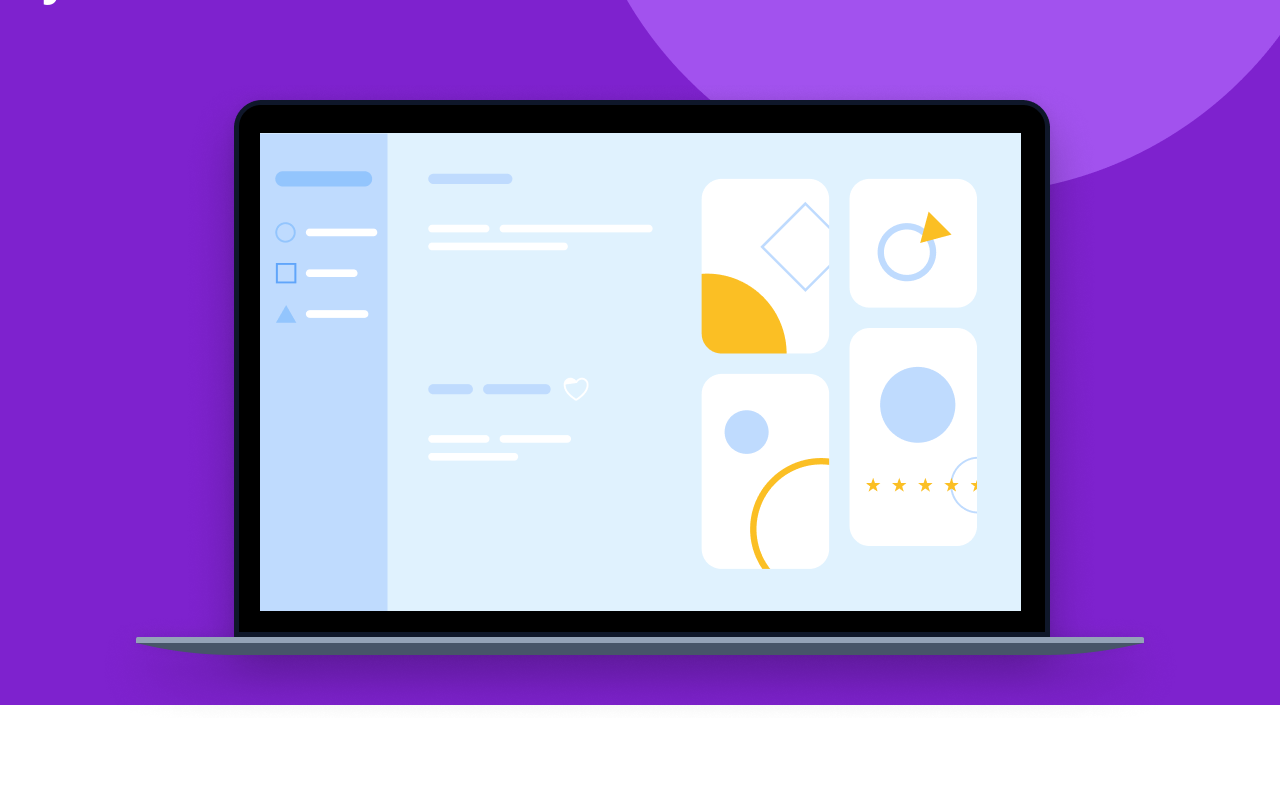
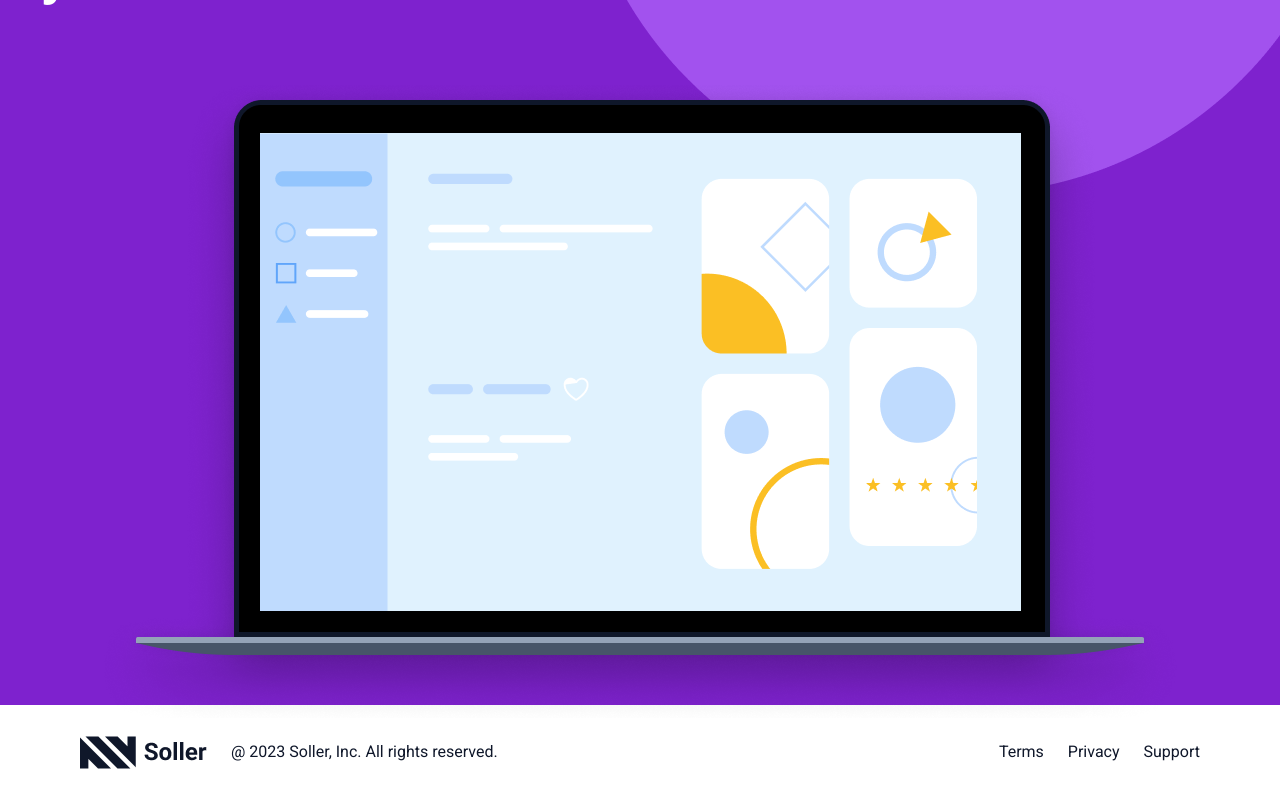
Before and after one commit to Breno-Mateus/buzzvel-test, a React (Vite) app: page / in a window 1280 px wide. Shown: the part 5616-6416 px from the top of the page. Before the commit the page ends 6334 px from the top, so only its background shows below. Built offline with nearby package versions, Linux system fonts and the light colour scheme.

Commit message:
feat: add footer

```diff
--- /dev/null
+++ b/src/components/footer/index.tsx
@@ -0,0 +1,25 @@
+import Logo from "../../assets/Logo Container.png"
+
+const Footer = () => {
+    return (
+        <footer className="h-[95px] px-20 py-[31.5px] flex items-center justify-between text-textColor">
+            <div className="flex items-center gap-6">
+                <div>
+                    <img src={Logo} />
+                </div>
+
+                <div>
+                    <p className="text-base leading-[22.4px] font-normal">@ 2023 Soller, Inc. All rights reserved.</p>
+                </div>
+            </div>
+
+            <div className="flex gap-6 text-base leading-[22.4px] font-normal">
+                <p>Terms</p>
+                <p>Privacy</p>
+                <p>Support</p>
+            </div>
+        </footer>
+    )
+}
+
+export default Footer
--- a/src/page/home/index.tsx
+++ b/src/page/home/index.tsx
@@ -1,3 +1,4 @@
+import Footer from "../../components/footer"
 import Header from "../../components/header"
 import Section1 from "../../components/section1"
 import Section2 from "../../components/section2"
@@ -16,6 +17,7 @@ const Home = () => {
             <Section4 />
             <Section5 />
             <Section6 />
+            <Footer />
         </div>
     )
 }
```
Also changed, not shown: src/assets/Logo Container.png (added).
